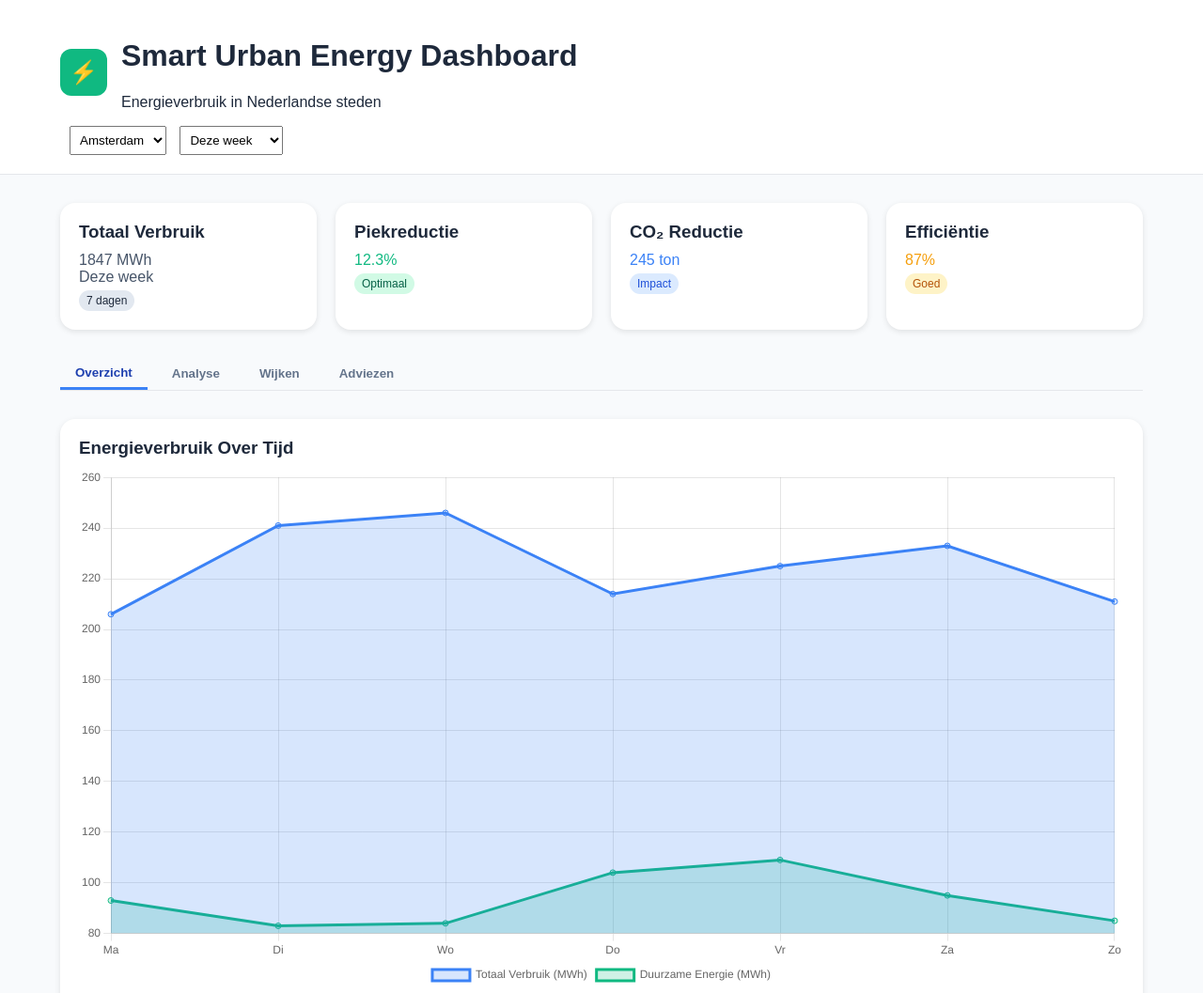
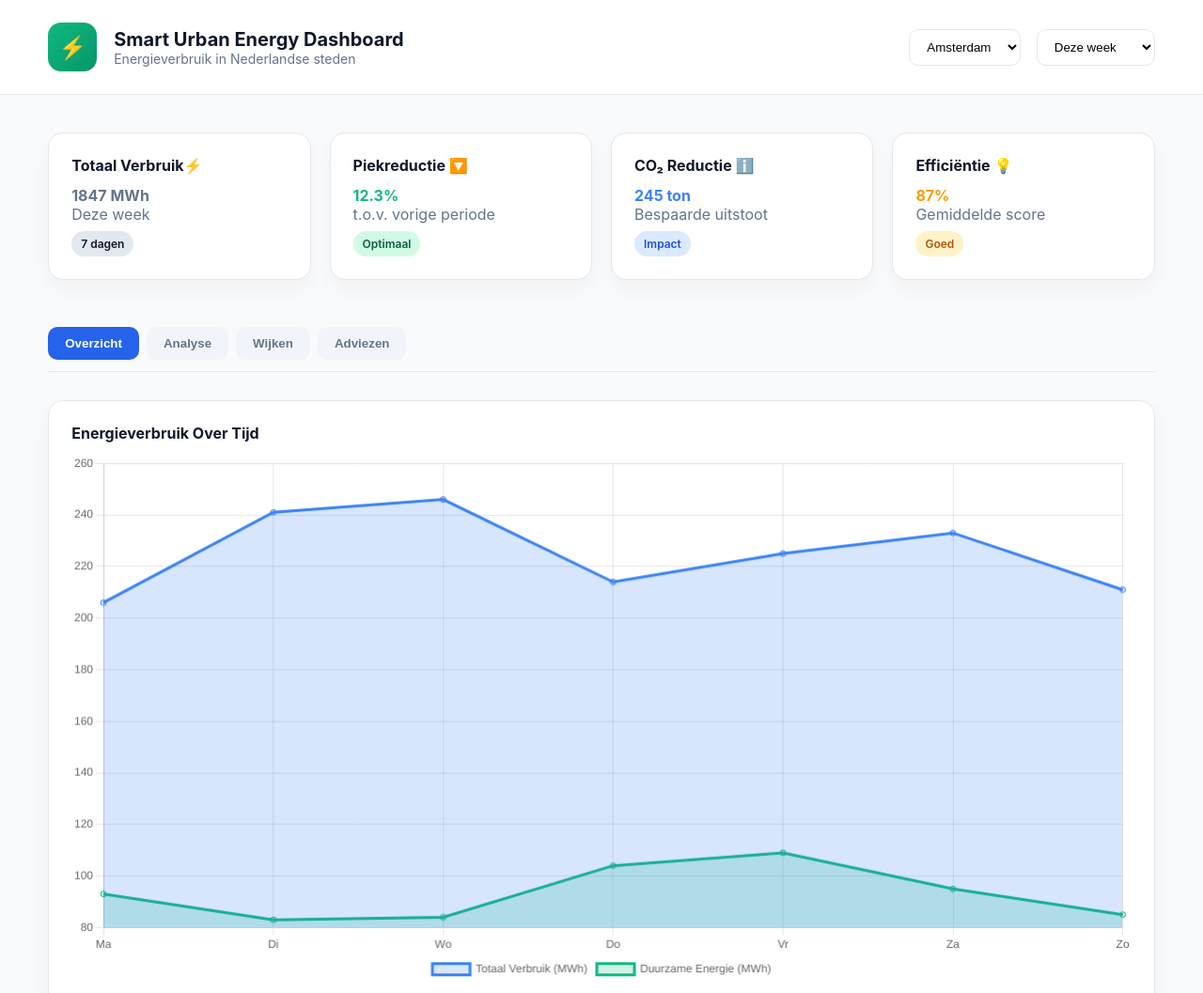
Before and after one commit to maximnrs/smart-urban-energy, a website: page frontend/index.html in a window 1280 px wide. Shown: the top 1057 px of the page at 94% size. Drawn offline with nearby package versions, Linux system fonts and the light colour scheme.

Commit message:
Improve front-end

```diff
--- a/frontend/css/style.css
+++ b/frontend/css/style.css
@@ -1,125 +1,203 @@
 :root {
-  --primary-color: #030213;
+  --primary: #2563eb;
+  --accent: #10b981;
   --background: #f8fafc;
   --card-bg: #ffffff;
   --border-color: #e5e7eb;
-  --text-color: #1e293b;
+  --text-color: #0f172a;
+  --muted-text: #64748b;
   --badge-bg: #e2e8f0;
-  --badge-text: #1e293b;
+  --radius: 16px;
+}
+
+* {
+  box-sizing: border-box;
 }
 
 body {
   margin: 0;
-  font-family: Arial, sans-serif;
+  font-family: Inter, system-ui, -apple-system, BlinkMacSystemFont, sans-serif;
   background: var(--background);
   color: var(--text-color);
 }
 
+/* Container */
 .container {
-  width: 90%;
-  max-width: 1200px;
+  width: 92%;
+  max-width: 1280px;
   margin: auto;
 }
 
-/* Header */
+/* ================= HEADER ================= */
 .header {
   background: #fff;
   border-bottom: 1px solid var(--border-color);
-  padding: 20px 0;
+  padding: 24px 0;
+  margin-bottom: 40px;
 }
+
+.header-inner {
+  display: flex;
+  align-items: center;
+  justify-content: space-between;
+}
+
 .header-left {
   display: flex;
   align-items: center;
-  gap: 15px;
+  gap: 18px;
 }
+
 .icon-box {
-  width: 50px;
-  height: 50px;
+  width: 52px;
+  height: 52px;
   display: flex;
   align-items: center;
   justify-content: center;
-  border-radius: 12px;
+  border-radius: 14px;
+  font-size: 24px;
   color: #fff;
-  font-size: 24px;
 }
+
 .zap {
-  background: #10b981;
+  background: linear-gradient(135deg, #10b981, #059669);
+}
+
+.header h1 {
+  font-size: 20px;
+  margin: 0;
+}
+
+.header p {
+  margin: 0;
+  font-size: 14px;
+  color: var(--muted-text);
 }
 
 .header-right select {
-  margin-left: 10px;
-  padding: 6px;
+  margin-left: 12px;
+  padding: 10px 14px;
+  border-radius: 10px;
+  border: 1px solid var(--border-color);
+  background: #fff;
+  font-weight: 500;
+  cursor: pointer;
 }
 
-/* Grid */
+/* ================= GRID ================= */
 .grid {
   display: grid;
   gap: 20px;
 }
+
 .grid-4 {
   grid-template-columns: repeat(auto-fit, minmax(220px, 1fr));
 }
 
-/* Cards */
+/* ================= CARDS ================= */
 .card {
-  margin-top: 30px;
   background: var(--card-bg);
-  border-radius: 16px;
-  padding: 20px;
-  box-shadow: 0 2px 6px rgba(0, 0, 0, 0.1);
+  border-radius: var(--radius);
+  padding: 24px;
+  border: 1px solid var(--border-color);
+  box-shadow: 0 10px 20px rgba(0, 0, 0, 0.04);
+  transition: transform 0.2s ease, box-shadow 0.2s ease;
 }
+
+.card:hover {
+  transform: translateY(-2px);
+  box-shadow: 0 14px 28px rgba(0, 0, 0, 0.06);
+}
+
 .card h3 {
-  margin: 0 0 10px;
+  font-size: 16px;
+  margin: 0 0 12px;
 }
+
 .card p {
   margin: 0;
-  color: #475569;
+  color: var(--muted-text);
 }
 
-/* Badges */
+.chart-card {
+  min-height: 340px;
+}
+
+/* ================= BADGES ================= */
 .badge {
   display: inline-block;
-  padding: 4px 8px;
-  border-radius: 12px;
+  padding: 6px 10px;
+  border-radius: 999px;
   background: var(--badge-bg);
-  color: var(--badge-text);
+  color: var(--text-color);
   font-size: 12px;
-  margin-top: 5px;
+  margin-top: 8px;
+  font-weight: 600;
 }
 
-/* Tabs */
+/* ================= TABS ================= */
 .tabs {
-  margin-top: 30px;
+  margin-top: 50px;
   display: flex;
-  gap: 10px;
+  gap: 8px;
   border-bottom: 1px solid var(--border-color);
+  padding-bottom: 12px;
 }
+
 .tab-button {
-  padding: 8px 16px;
+  padding: 10px 18px;
   cursor: pointer;
   border: none;
-  background: transparent;
-  font-weight: bold;
-  color: #64748b;
-}
-.tab-button.active {
-  border-bottom: 3px solid #3b82f6;
-  color: #1e40af;
+  background: #f1f5f9;
+  border-radius: 10px;
+  font-weight: 600;
+  color: var(--muted-text);
+  transition: background 0.2s ease, color 0.2s ease;
 }
 
-/* Tab content */
+.tab-button:hover {
+  background: #e2e8f0;
+}
+
+.tab-button.active {
+  background: var(--primary);
+  color: #fff;
+}
+
+/* ================= TAB CONTENT ================= */
 .tab-content {
   display: none;
-  margin-top: 20px;
+  margin-top: 30px;
 }
+
 .tab-content.active {
   display: block;
 }
 
-/* Footer */
+/* ================= FOOTER ================= */
 footer {
   text-align: center;
-  padding: 20px 0;
+  padding: 30px 0;
   border-top: 1px solid var(--border-color);
-  margin-top: 50px;
+  margin-top: 80px;
+  color: var(--muted-text);
+  font-size: 14px;
 }
+
+/* ================= RESPONSIVE ================= */
+@media (max-width: 768px) {
+  .header-inner {
+    flex-direction: column;
+    align-items: flex-start;
+    gap: 20px;
+  }
+
+  .header-right {
+    width: 100%;
+  }
+
+  .header-right select {
+    width: 100%;
+    margin: 6px 0 0 0;
+  }
+}
--- a/frontend/index.html
+++ b/frontend/index.html
@@ -9,7 +9,7 @@
   </head>
   <body>
     <header class="header">
-      <div class="container">
+      <div class="container header-inner">
         <div class="header-left">
           <div class="icon-box zap">⚡</div>
           <div>
@@ -47,7 +47,7 @@
       </div>
 
       <div class="tab-content active" id="overview">
-        <div class="card">
+        <div class="card chart-card">
           <h3>Energieverbruik Over Tijd</h3>
           <canvas id="energyChart"></canvas>
         </div>
--- a/frontend/js/app.js
+++ b/frontend/js/app.js
@@ -1,6 +1,6 @@
 // ===== Mock Data =====
-let city = 'amsterdam';
-let timeRange = 'week';
+let city = "amsterdam";
+let timeRange = "week";
 
 const totalConsumption = 1847;
 const peakReduction = 12.3;
@@ -18,7 +18,11 @@ const districtsData = [
 
 // Piekanalyse (peak analysis)
 const peakAnalysisData = [
-  { time: "07:00 - 09:00", verbruik: 250, advies: "Slimme thermostaten aanzetten" },
+  {
+    time: "07:00 - 09:00",
+    verbruik: 250,
+    advies: "Slimme thermostaten aanzetten",
+  },
   { time: "12:00 - 14:00", verbruik: 220, advies: "PV-panelen optimaliseren" },
   { time: "18:00 - 21:00", verbruik: 300, advies: "Apparaten spreiden" },
 ];
@@ -30,41 +34,46 @@ const savingsSuggestions = [
   { advies: "Optimaliseer verwarming en koeling per wijk", besparing: "20%" },
 ];
 
-const kpiCardsContainer = document.getElementById('kpiCards');
-const overviewCity = document.getElementById('overviewCity');
-const districtList = document.getElementById('districtList');
-const peakAnalysis = document.getElementById('peakAnalysis');
-const savingsContainer = document.getElementById('savingsSuggestions');
+// ===== Elementen =====
+const kpiCardsContainer = document.getElementById("kpiCards");
+const overviewCity =
+  document.getElementById("overviewCity") || document.createElement("div");
+const districtList = document.getElementById("districts");
+const peakAnalysis = document.getElementById("analysis");
+const savingsContainer = document.getElementById("suggestions");
 
 // ===== KPIs =====
 function renderKPIs() {
   const timeLabels = {
-    day: ['24 uur','Vandaag'],
-    week: ['7 dagen','Deze week'],
-    month: ['30 dagen','Deze maand'],
-    year: ['365 dagen','Dit jaar']
+    day: ["24 uur", "Vandaag"],
+    week: ["7 dagen", "Deze week"],
+    month: ["30 dagen", "Deze maand"],
+    year: ["365 dagen", "Dit jaar"],
   };
 
   kpiCardsContainer.innerHTML = `
     <div class="card">
-      <h3>Totaal Verbruik</h3>
-      <p>${totalConsumption} MWh</p>
+      <h3>Totaal Verbruik⚡</h3>
+      <p style="font-weight: bold;">${totalConsumption} MWh</p>
       <p>${timeLabels[timeRange][1]}</p>
       <span class="badge">${timeLabels[timeRange][0]}</span>
     </div>
     <div class="card">
-      <h3>Piekreductie</h3>
-      <p style="color:#10b981">${peakReduction}%</p>
+      <h3>Piekreductie 🔽</h3>
+      <p style="color:#10b981; font-weight: bold;">${peakReduction}%</p>
+      <p>t.o.v. vorige periode</p>
       <span class="badge" style="background:#d1fae5;color:#065f46">Optimaal</span>
     </div>
     <div class="card">
-      <h3>CO₂ Reductie</h3>
-      <p style="color:#3b82f6">${co2Reduction} ton</p>
+      <h3>CO₂ Reductie ℹ️</h3>
+      <p style="color:#3b82f6; font-weight: bold;">${co2Reduction} ton</p>
+      <p>Bespaarde uitstoot</p>
       <span class="badge" style="background:#dbeafe;color:#1d4ed8">Impact</span>
     </div>
     <div class="card">
-      <h3>Efficiëntie</h3>
-      <p style="color:#f59e0b">${efficiency}%</p>
+      <h3>Efficiëntie 💡</h3>
+      <p style="color:#f59e0b; font-weight: bold;">${efficiency}%</p>
+      <p>Gemiddelde score</p>
       <span class="badge" style="background:#fef3c7;color:#b45309">Goed</span>
     </div>
   `;
@@ -73,21 +82,25 @@ function renderKPIs() {
 renderKPIs();
 
 // ===== Tabs =====
-document.querySelectorAll('.tab-button').forEach(btn => {
-  btn.addEventListener('click', () => {
-    document.querySelectorAll('.tab-button').forEach(b => b.classList.remove('active'));
-    document.querySelectorAll('.tab-panel').forEach(p => p.classList.remove('active'));
-    btn.classList.add('active');
-    document.getElementById(btn.dataset.tab).classList.add('active');
+document.querySelectorAll(".tab-button").forEach((btn) => {
+  btn.addEventListener("click", () => {
+    document
+      .querySelectorAll(".tab-button")
+      .forEach((b) => b.classList.remove("active"));
+    document
+      .querySelectorAll(".tab-content")
+      .forEach((p) => p.classList.remove("active"));
+    btn.classList.add("active");
+    document.getElementById(btn.dataset.tab).classList.add("active");
   });
 });
 
 // ===== Dropdowns =====
-document.getElementById('citySelect').addEventListener('change', (e) => {
+document.getElementById("citySelect").addEventListener("change", (e) => {
   city = e.target.value;
   overviewCity.textContent = `Real-time verbruiksdata voor ${capitalize(city)}`;
 });
-document.getElementById('timeRangeSelect').addEventListener('change', (e) => {
+document.getElementById("timeRangeSelect").addEventListener("change", (e) => {
   timeRange = e.target.value;
   renderKPIs();
   renderEnergyChart();
@@ -96,42 +109,81 @@ document.getElementById('timeRangeSelect').addEventListener('change', (e) => {
   renderSavings();
 });
 
-function capitalize(str){ return str.charAt(0).toUpperCase() + str.slice(1); }
+function capitalize(str) {
+  return str.charAt(0).toUpperCase() + str.slice(1);
+}
 
 // ===== Charts =====
 function generateData() {
-  if(timeRange === 'day') {
-    return Array.from({length:24},(_,i)=>({
+  if (timeRange === "day") {
+    return Array.from({ length: 24 }, (_, i) => ({
       x: `${i}:00`,
-      verbruik: Math.floor(Math.random()*30 + 40 + Math.sin(i/4)*20),
-      duurzaam: Math.floor(Math.random()*15 + 15)
+      verbruik: Math.floor(Math.random() * 30 + 40 + Math.sin(i / 4) * 20),
+      duurzaam: Math.floor(Math.random() * 15 + 15),
     }));
-  } else if(timeRange === 'week') {
-    const days = ["Ma","Di","Wo","Do","Vr","Za","Zo"];
-    return days.map((d,i)=>({x:d,verbruik:Math.floor(Math.random()*50+200),duurzaam:Math.floor(Math.random()*30+80)}));
-  } else if(timeRange === 'month') {
-    return Array.from({length:30},(_,i)=>({x:i+1,verbruik:Math.floor(Math.random()*50+200),duurzaam:Math.floor(Math.random()*30+80)}));
+  } else if (timeRange === "week") {
+    const days = ["Ma", "Di", "Wo", "Do", "Vr", "Za", "Zo"];
+    return days.map((d, i) => ({
+      x: d,
+      verbruik: Math.floor(Math.random() * 50 + 200),
+      duurzaam: Math.floor(Math.random() * 30 + 80),
+    }));
+  } else if (timeRange === "month") {
+    return Array.from({ length: 30 }, (_, i) => ({
+      x: i + 1,
+      verbruik: Math.floor(Math.random() * 50 + 200),
+      duurzaam: Math.floor(Math.random() * 30 + 80),
+    }));
   } else {
-    const months = ["Jan","Feb","Mrt","Apr","Mei","Jun","Jul","Aug","Sep","Okt","Nov","Dec"];
-    return months.map(m=>({x:m,verbruik:Math.floor(Math.random()*200+1500),duurzaam:Math.floor(Math.random()*100+600)}));
+    const months = [
+      "Jan",
+      "Feb",
+      "Mrt",
+      "Apr",
+      "Mei",
+      "Jun",
+      "Jul",
+      "Aug",
+      "Sep",
+      "Okt",
+      "Nov",
+      "Dec",
+    ];
+    return months.map((m) => ({
+      x: m,
+      verbruik: Math.floor(Math.random() * 200 + 1500),
+      duurzaam: Math.floor(Math.random() * 100 + 600),
+    }));
   }
 }
 
 let energyChart;
 function renderEnergyChart() {
-  const ctx = document.getElementById('energyChart').getContext('2d');
+  const ctx = document.getElementById("energyChart").getContext("2d");
   const data = generateData();
-  if(energyChart) energyChart.destroy();
+  if (energyChart) energyChart.destroy();
   energyChart = new Chart(ctx, {
-    type: 'line',
+    type: "line",
     data: {
-      labels: data.map(d=>d.x),
+      labels: data.map((d) => d.x),
       datasets: [
-        {label:'Totaal Verbruik (MWh)', data:data.map(d=>d.verbruik), borderColor:'#3b82f6', backgroundColor:'rgba(59,130,246,0.2)', fill:true},
-        {label:'Duurzame Energie (MWh)', data:data.map(d=>d.duurzaam), borderColor:'#10b981', backgroundColor:'rgba(16,185,129,0.2)', fill:true}
-      ]
+        {
+          label: "Totaal Verbruik (MWh)",
+          data: data.map((d) => d.verbruik),
+          borderColor: "#3b82f6",
+          backgroundColor: "rgba(59,130,246,0.2)",
+          fill: true,
+        },
+        {
+          label: "Duurzame Energie (MWh)",
+          data: data.map((d) => d.duurzaam),
+          borderColor: "#10b981",
+          backgroundColor: "rgba(16,185,129,0.2)",
+          fill: true,
+        },
+      ],
     },
-    options:{responsive:true,plugins:{legend:{position:'bottom'}}}
+    options: { responsive: true, plugins: { legend: { position: "bottom" } } },
   });
 }
 renderEnergyChart();
@@ -139,35 +191,47 @@ overviewCity.textContent = `Real-time verbruiksdata voor ${capitalize(city)}`;
 
 // ===== Districts =====
 function renderDistricts() {
-  districtList.innerHTML = districtsData.map(d => `
+  districtList.innerHTML = districtsData
+    .map(
+      (d) => `
     <div class="card">
       <h4>${d.name}</h4>
       <p>Totaal verbruik: ${d.verbruik} MWh</p>
       <p>Duurzame energie: ${d.duurzaam} MWh</p>
     </div>
-  `).join('');
+  `
+    )
+    .join("");
 }
 renderDistricts();
 
 // ===== Peak Analysis =====
 function renderPeakAnalysis() {
-  peakAnalysis.innerHTML = peakAnalysisData.map(p => `
+  peakAnalysis.innerHTML = peakAnalysisData
+    .map(
+      (p) => `
     <div class="card">
       <h4>${p.time}</h4>
       <p>Verbruik: ${p.verbruik} MWh</p>
       <p>Advies: ${p.advies}</p>
     </div>
-  `).join('');
+  `
+    )
+    .join("");
 }
 renderPeakAnalysis();
 
 // ===== Savings Suggestions =====
 function renderSavings() {
-  savingsContainer.innerHTML = savingsSuggestions.map(s => `
+  savingsContainer.innerHTML = savingsSuggestions
+    .map(
+      (s) => `
     <div class="card">
       <h4>${s.advies}</h4>
       <p>Besparing: ${s.besparing}</p>
     </div>
-  `).join('');
+  `
+    )
+    .join("");
 }
 renderSavings();
```
